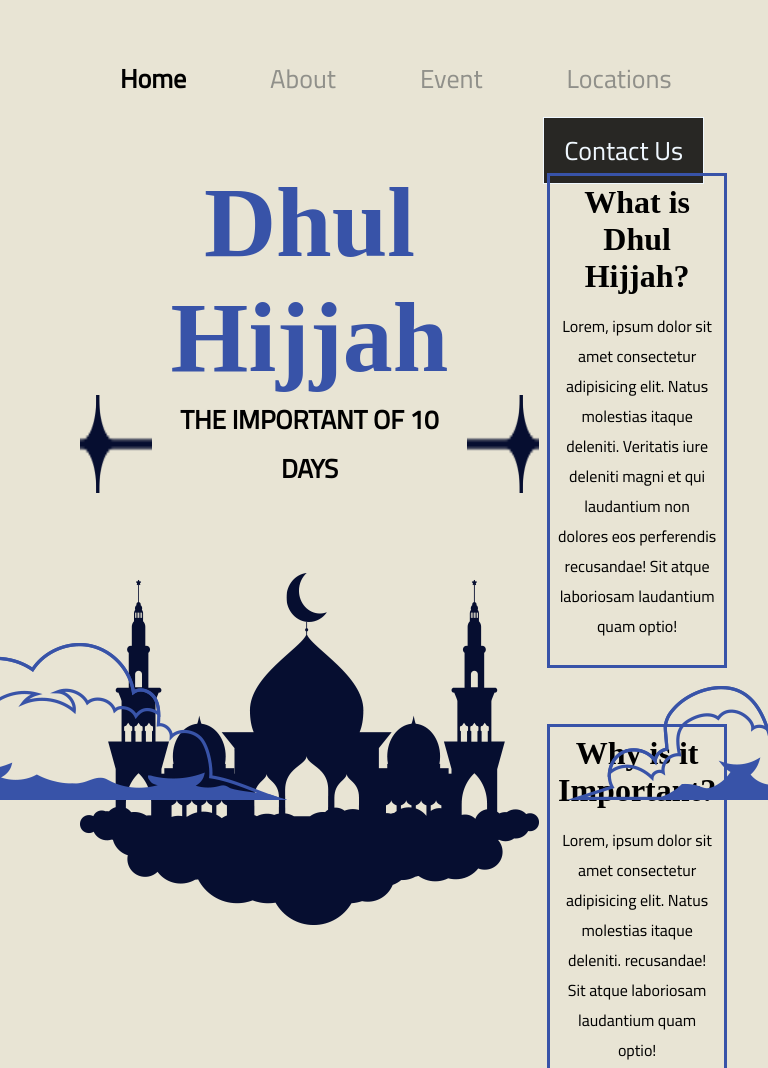
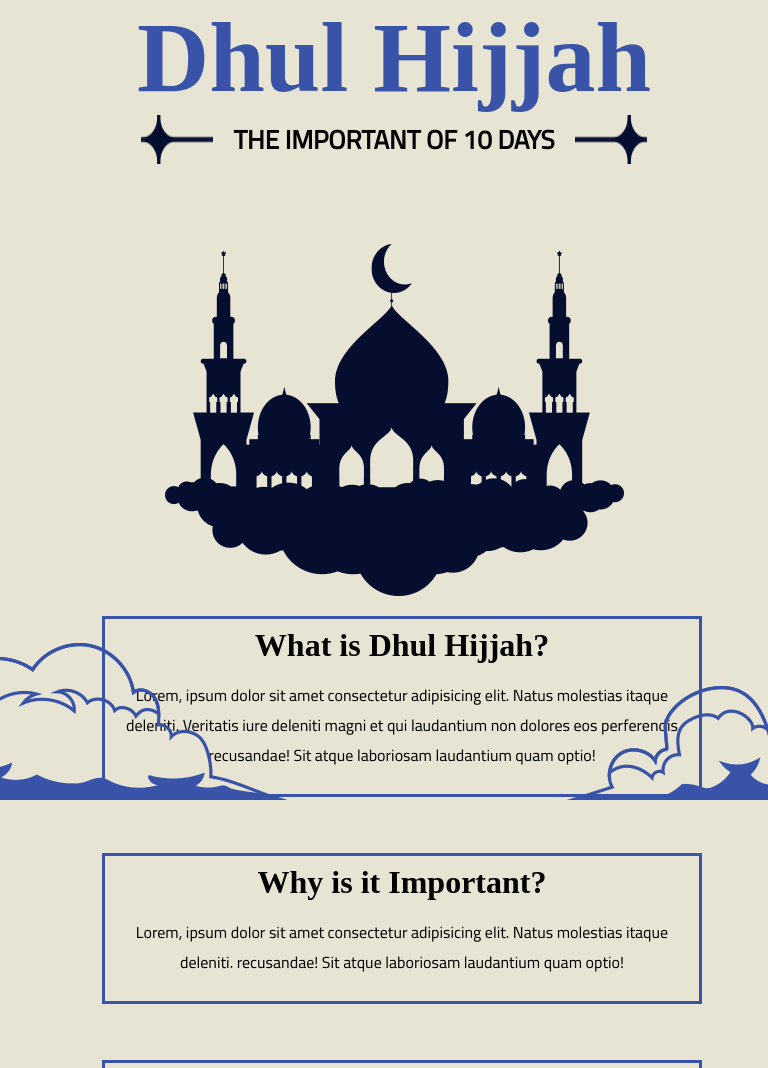
Before and after one commit to Dhul-Hijjah/Dhul-Hijjah, a plain HTML site: page index.html in a window 768 px wide. Shown: the top 1068 px of the page. Drawn offline with Linux system fonts and the light colour scheme; a web font is replaced by a local one.

Commit message:
Update navbar

```diff
--- a/css/home.css
+++ b/css/home.css
@@ -21,7 +21,7 @@
     color: #90908a;
     font-family: 'Cairo';
   }
-  .navbar .title {
+  .navbar .Title {
     font-size: 26px;
     float: right;
     margin-right: 3vh;
@@ -43,6 +43,7 @@
     cursor: pointer;
     background-color: rgb(0, 0, 0);
   }
+
   /* Main */
   .main{
     margin-top: 6vh;
@@ -90,10 +91,20 @@
 
   /* Responsive */
 
-  @media (min-width: 1100px) and (max-width: 1420px) {
+  @media (min-width: 1000px) and (max-width: 1420px) {
     .main {
         margin: auto;
         width: 580px;
         flex-direction: column;
     }
   }
+  @media (min-width: 600px) and (max-width: 999px) {
+    .navbar{
+      display: none;
+    }
+    .main {
+        margin: auto;
+        width: 580px;
+        flex-direction: column;
+    }
+  }
--- a/index.html
+++ b/index.html
@@ -7,13 +7,14 @@
     <link rel="stylesheet" href="css/home.css"> <!--CSS-->
     <script src="js/script.js"> </script> <!--JavaScipt-->
     <!--Navbar-->
-    <div class="navbar">
+    <div class="navbar" id="smallnav">
 		<ul>
 		  <li><a href="#"><span class="x">Home</span></a></li>
 		  <li><a href="pages/about.html">About</a></li>
 		  <li><a href="pages/event.html">Event</a></li>
 		  <li><a href="pages/locations.html">Locations</a></li>
-		  <a href="pages/contact.html"><li class="title">Contact Us</li></a>
+      <li style="display: none;"><a href="pages/contact.html">Contact Us</a></li>
+		  <a href="pages/contact.html"><li class="Title">Contact Us</li></a>
 		</ul>
 	  </div>
 </head>
```
